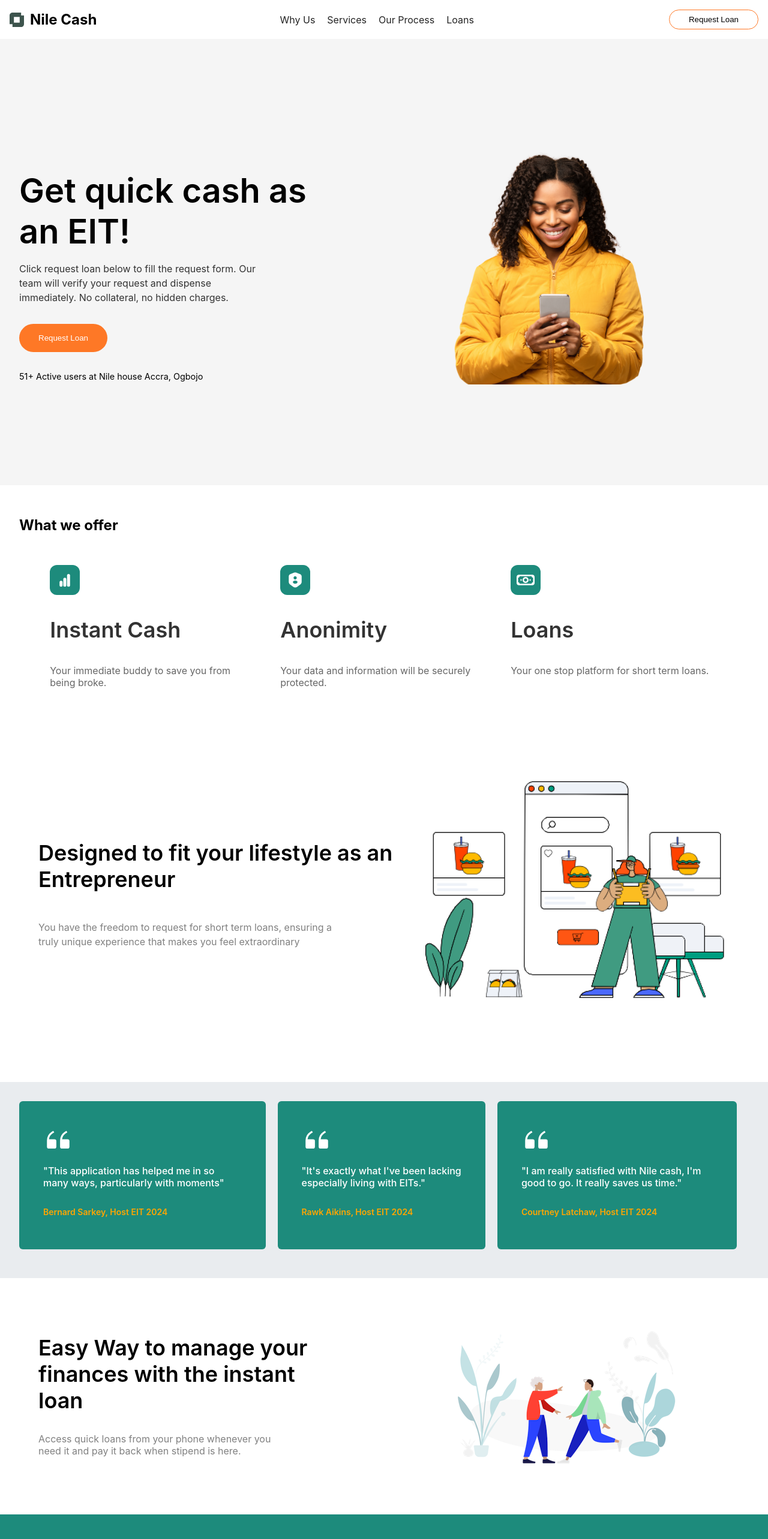
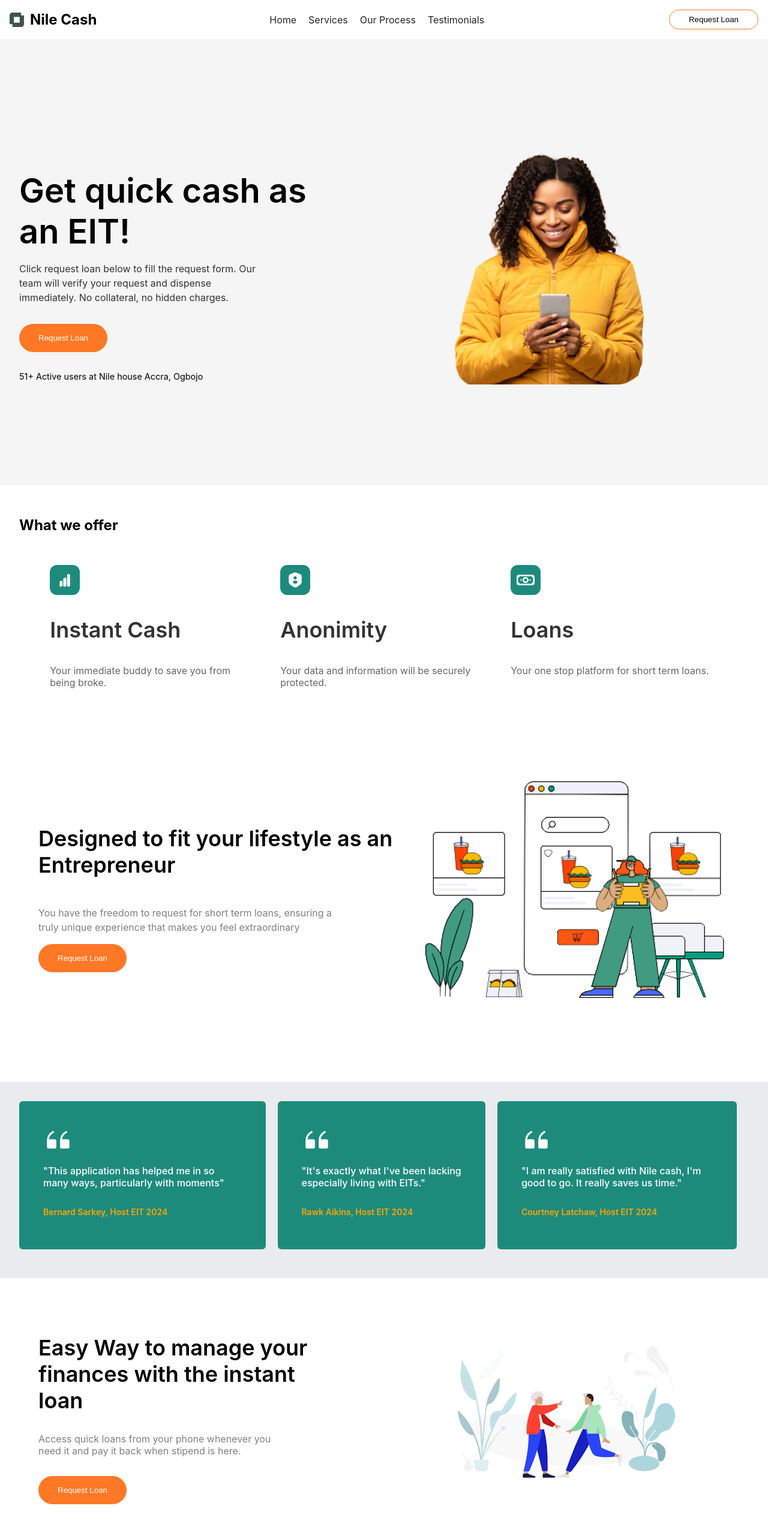
Before and after one commit to apolloshadrack/nile-cash, a React (Create React App) app: page / in a window 1280 px wide. Shown: the top 2566 px of the page at 60% size. Built offline with nearby package versions, Linux system fonts and the light colour scheme.

Commit message:
fixed the button and navigation

```diff
--- a/src/components/DownloadSection.js
+++ b/src/components/DownloadSection.js
@@ -4,10 +4,13 @@
 
 const DownloadSection = () => {
   return (
-    <section className="download-section">
+    <section className="download-section" id="process">
       <div className='right'>
           <h2>Easy Way to manage your finances with the instant loan</h2>
           <p>Access quick loans from your phone whenever you need it and pay it back when stipend is here.</p>
+          <div className='btn'>
+          <button className="request-loan-button">Request Loan</button>
+          </div>
 
         </div>
 
--- a/src/components/HeroSection.js
+++ b/src/components/HeroSection.js
@@ -7,7 +7,7 @@
   const HeroSection = () => {
 
   return (
-    <section className="hero-section">
+    <section className="hero-section" id='home'>
     <div className='hero-left'>
     <h1>Get quick cash as an EIT!</h1>
       <p>Click request loan below to fill the request form. Our team will verify your request and dispense immediately. No collateral, no hidden charges.</p>
--- a/src/components/Navbar.js
+++ b/src/components/Navbar.js
@@ -10,10 +10,10 @@
         <span className="logo-text">Nile Cash</span>
       </div>
       <div className="menu">
-        <a href="#why-us">Why Us</a>
-        <a href="#services">Services</a>
+        <a href="#home">Home</a>
+        <a href="#loans">Services</a>
         <a href="#process">Our Process</a>
-        <a href="#loans">Loans</a>
+        <a href="#testimonials">Testimonials</a>
       </div>
       <button className="sign-in-button">Request Loan</button>
     </nav>
--- a/src/components/OfferSection.js
+++ b/src/components/OfferSection.js
@@ -7,7 +7,7 @@
 
 const OfferSection = () => {
   return (
-    <section className="offer-section">
+    <section className="offer-section" id="loans">
       <div>
       <h2>What we offer</h2>
       <div className="offers">
@@ -39,6 +39,10 @@
       <div className='left'>
           <h2>Designed to fit your lifestyle as an Entrepreneur</h2>
           <p>You have the freedom to request for short term loans, ensuring a truly unique experience that makes you feel extraordinary</p>
+          <div>
+          <button className="request-loan-button">Request Loan</button>
+          </div>
+
       </div>
 
       <div className='right'>
--- a/src/components/Testimonials.js
+++ b/src/components/Testimonials.js
@@ -4,7 +4,7 @@
 
 const Testimonials = () => {
   return (
-    <section className="testimonials">
+    <section className="testimonials" id="testimonials">
       <div className="testimonial">
       <img src={image} alt='quotes'></img>
         <h3>
--- a/src/styles/DownloadSection.css
+++ b/src/styles/DownloadSection.css
@@ -30,6 +30,21 @@
     justify-content: center;
   }
 
+  .download-section .right .btn{
+    display: flex;
+    justify-content: start;
+  }
+
+
+  .download-section .right .btn .request-loan-button{
+    padding: 1rem 2rem;
+    background-color: #FE7826; /* Replace with actual color from design */
+    border: none;
+    border-radius: 50px;
+    color: white;
+    cursor: pointer;
+  }
+
   .download-section p {
     margin-bottom: 2rem;
     font-size: 16px;
--- a/src/styles/OfferSection.css
+++ b/src/styles/OfferSection.css
@@ -67,3 +67,12 @@
     line-height: 1.5;
     max-width: 500px;
   }
+
+  .more .left .request-loan-button {
+    padding: 1rem 2rem;
+    background-color: #FE7826;
+    border: none;
+    border-radius: 50px;
+    color: white;
+    cursor: pointer;
+  }
```
